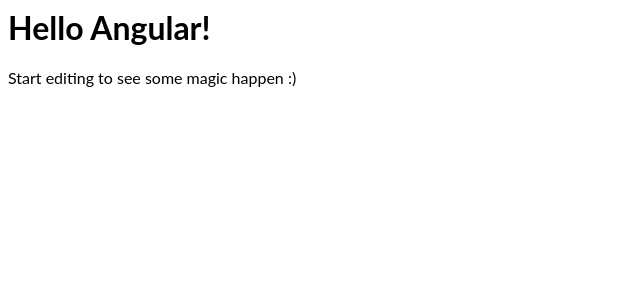
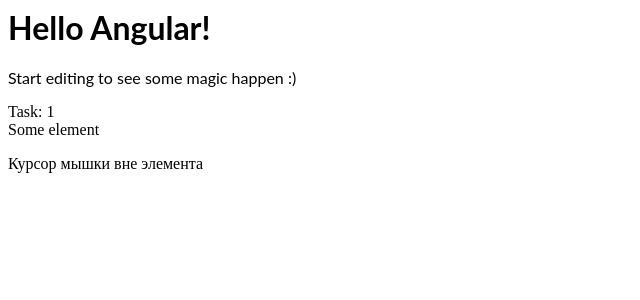
Before and after one commit to KoReveN/angular-study-tasks, an Angular app: page / in a window 1280 px wide. Shown: the top 300 px of the page, without its empty margins (0-640 px from the left). Built offline with nearby package versions, Linux system fonts and the light colour scheme.

Commit message:
Task implemantation: derective event handler

```diff
--- a/src/app/app.component.html
+++ b/src/app/app.component.html
@@ -2,3 +2,5 @@
 <p>
   Start editing to see some magic happen :)
 </p>
+
+<task-component></task-component>
--- a/src/app/app.module.ts
+++ b/src/app/app.module.ts
@@ -1,13 +1,15 @@
 import { NgModule } from '@angular/core';
 import { BrowserModule } from '@angular/platform-browser';
 import { FormsModule } from '@angular/forms';
+import { TaskComponent } from "./task.component";
+import { TaskDirective } from "./task.directive";
 
 import { AppComponent } from './app.component';
 import { HelloComponent } from './hello.component';
 
 @NgModule({
   imports:      [ BrowserModule, FormsModule ],
-  declarations: [ AppComponent, HelloComponent ],
+  declarations: [ AppComponent, HelloComponent , TaskComponent, TaskDirective],
   bootstrap:    [ AppComponent ]
 })
 export class AppModule { }
--- /dev/null
+++ b/src/app/task.component.ts
@@ -0,0 +1,28 @@
+import { Component } from "@angular/core";
+
+@Component({
+    selector: 'task-component',
+    template: `
+    Task: 1 <br/>
+
+    <div mouseOverEvent
+    (onHover)="onHover()"
+    (onHoverOut)="onHoverOut()"
+     > Some element </div>
+    <p>{{isMouseOver ? 'Курсор мышки внутри элемента' : 'Курсор мышки вне элемента'}}</p>
+
+    `
+})
+export class TaskComponent{
+
+    private isMouseOver = false;
+
+    public onHover(){
+        this.isMouseOver = true;
+    }
+
+    public onHoverOut(){
+        this.isMouseOver = false;
+    }
+
+}
--- /dev/null
+++ b/src/app/task.directive.ts
@@ -0,0 +1,25 @@
+import { Directive, HostListener, Output, EventEmitter } from "@angular/core";
+
+@Directive({
+    selector: '[mouseOverEvent]' ,
+
+})
+export class TaskDirective {
+
+    @Output()
+    public onHover = new EventEmitter<boolean>();
+
+    @Output()
+    public onHoverOut = new EventEmitter<boolean>();
+
+    @HostListener("mouseenter")
+    public onMouseEnter() {
+        this.onHover.emit();
+    }
+
+    @HostListener("mouseleave")
+    public onMouseLeave() {
+        this.onHoverOut.emit();
+    }
+
+}
```
